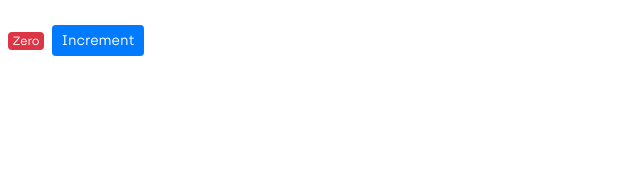
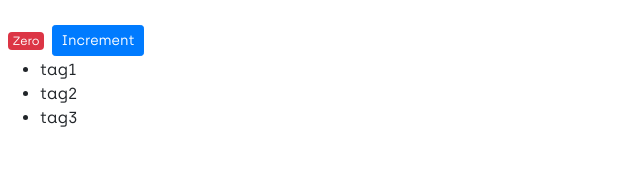
Before and after one commit to charlesonunze/first-react-app, a React (Create React App) app: page / in a window 1280 px wide. Shown: the top 180 px of the page, without its empty margins (0-640 px from the left). Built offline with nearby package versions, Linux system fonts and the light colour scheme.

Commit message:
rendering lists

```diff
--- a/src/components/Counter.jsx
+++ b/src/components/Counter.jsx
@@ -2,7 +2,8 @@
 
 class Counter extends Component {
 	state = {
-		count: 0
+		count: 0,
+		tags: ['tag1', 'tag2', 'tag3']
 	};
 
 	render() {
@@ -16,6 +17,12 @@
 				</span>
 
 				<button className='btn btn-primary btn-sm'>Increment</button>
+
+				<ul>
+					{this.state.tags.map(tag => (
+						<li key={tag}>{tag}</li>
+					))}
+				</ul>
 			</div>
 		);
 	}
```
